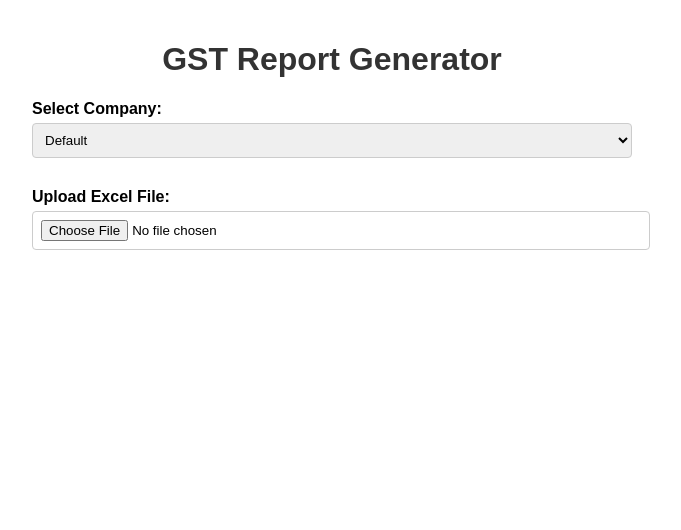
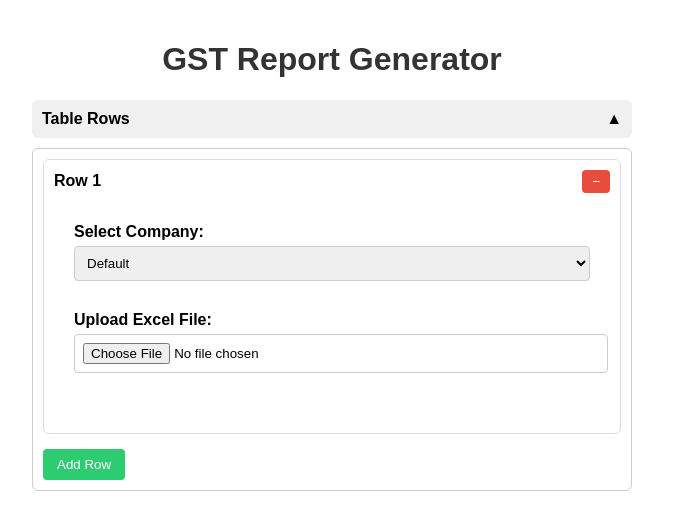
Before and after one commit to nalin-programmer/gst-report-creator, a React (Create React App) app: page / in a window 1280 px wide. Shown: the top 530 px of the page, without its empty margins (308-989 px from the left). Built offline with nearby package versions, Linux system fonts and the light colour scheme.

Commit message:
Allow multiple GST calculations to occur simultaniously

```diff
--- a/src/coponents/ExcelTable.js
+++ b/src/coponents/ExcelTable.js
@@ -1,163 +1,111 @@
-import React, { useState } from 'react';
-import * as XLSX from 'xlsx';
+import React, {useState} from 'react';
 import './ExcelProcessor.css';
+import TableRow from "./TableRow";
 
-const formatStateName = (state) => {
-  return state.toUpperCase() === "JAMMU & KASHMIR" ? "JAMMU AND KASHMIR" : state.toUpperCase();
+function ExcelProcessor() {
+  const [rows, setRows] = useState([{ id: 1, visible: true }]);
+  const [isCollapsed, setIsCollapsed] = useState(false);
+
+  const handleAddRow = () => {
+    setRows([...rows, { id: Date.now(), visible: true }]);
   };
 
-function ExcelProcessor() {
-  const [outputCSV, setOutputCSV] = useState('');
-  const [company, setCompany] = useState('Default');
-  const [totalAmount, setTotalAmount] = useState(0);
-  const [display, setDisplay] = useState([]);
-  const [fileName, setFileName] = useState('');
-  const [isReverse, setReverse]= useState(1);
-
-  const processExcelData = (data) => {
-    let columns=[1,2,3];
-    let total = 0;
-    let displayTable = []
-
-    if (company === 'Meesho') {
-      columns = [29, 18, 28]; // Assuming state, gst, amount are the first three columns
-    } else if (company === 'Default') {
-      columns = [0, 1, 2];
-    }else if (company === 'Reverse') {
-      columns = [31, 15, 30];
-    }else if (company === 'Flipkart'){
-      columns = [48,31,33,35,24]
-    }else if (company === 'Cashback'){
-      columns = [24,11,13,15,8]
-    }else if(company === 'City Mall'){
-      columns = [12,27,26]
-    }else if(company === 'JioMart'){
-      columns = [28,35,34]
-    }else if(company === 'Glowroad'){
-      columns = [18,20,21]
-    }
-
-    const aggregatedData = {};
-    data.slice(1).forEach(row => {
-      console.log(isReverse)
-      let state =row[columns[0]], gst=parseInt(row[columns[1]]), amount=row[columns[2]];
-      console.log(row)
-      if(company === 'Flipkart'||company === 'Cashback' ){
-        gst=parseInt(row[columns[1]])+parseInt(row[columns[2]])+parseInt(row[columns[3]])
-        amount=amount=parseFloat(row[columns[4]])
-      }
-      if (!aggregatedData[state]) {
-        aggregatedData[state] = {};
-      }
-      if (!aggregatedData[state][gst]) {
-        aggregatedData[state][gst] = 0;
-      }
-      if(company === 'Reverse'){
-        aggregatedData[state][gst] += parseFloat(amount)*-1;
-      total+=parseFloat(amount)*-1;
-      }else{
-        aggregatedData[state][gst] += parseFloat(amount);
-      total+=parseFloat(amount);
-      }
-
-
-    });
-
-    setTotalAmount(total);
-    let csvContent = "State,GST,Total Amount\n";
-    for (const state in aggregatedData) {
-      for (const gst in aggregatedData[state]) {
-        if (state === "state") continue;
-        const totalAmount = aggregatedData[state][gst];
-        csvContent += `${formatStateName(state.toUpperCase())},${gst},${totalAmount}\n`;
-        displayTable.push([state.toUpperCase(),gst,totalAmount]);
-      }
-    }
-    setDisplay(displayTable);
-    return csvContent;
-  };
-
-  const handleFileUpload = (e) => {
-    const file = e.target.files[0];
-    setFileName(file.name.split('.').slice(0, -1).join('.'));
-    const reader = new FileReader();
-
-    reader.onload = (event) => {
-      const data = new Uint8Array(event.target.result);
-      const workbook = XLSX.read(data, { type: 'array' });
-      const sheetName =(company==="Flipkart")?workbook.SheetNames[1]: (company==="Cashback")?workbook.SheetNames[2]:workbook.SheetNames[0];
-      const sheet = workbook.Sheets[sheetName];
-      const tableData = XLSX.utils.sheet_to_json(sheet, { header: 1 });
-      const csvContent = processExcelData(tableData);
-      console.log("Table Data==>",tableData)
-      setOutputCSV(csvContent);
-    };
-
-    reader.readAsArrayBuffer(file);
+  const toggleRowVisibility = (id) => {
+    setRows(
+        rows.map((row) =>
+            row.id === id ? { ...row, visible: !row.visible } : row
+        )
+    );
   };
 
   return (
       <div className="container">
         <h1>GST Report Generator</h1>
-    <div className="form-group">
-      <label htmlFor="company-select">Select Company:</label>
-      <select
-        id="company-select"
-        value={company}
-        onChange={(e) => setCompany(e.target.value)}
+        <div
+            className="collapsible-header"
+            onClick={() => setIsCollapsed(!isCollapsed)}
+            style={{
+              cursor: "pointer",
+              background: "#f0f0f0",
+              padding: "10px",
+              borderRadius: "6px",
+              display: "flex",
+              justifyContent: "space-between",
+              alignItems: "center",
+            }}
         >
-        <option value="Default">Default</option>
-        <option value="Meesho">Meesho</option>
-        <option value="Reverse">Meesho Reverse</option>
-        <option value="Flipkart">Flipkart</option>
-        <option value="Cashback">Flipkart Cashback</option>
-        <option value="City Mall">City Mall</option>
-        <option value="JioMart">JioMart</option>
-        <option value="Glowroad">Glowroad</option>
-      </select>
+          <span style={{ fontWeight: "bold" }}>Table Rows</span>
+          <span>{isCollapsed ? "▼" : "▲"}</span>
         </div>
-    <div className="form-group">
-      <label htmlFor="file-upload">Upload Excel File:</label>
-      <input
-        id="file-upload"
-        type="file"
-        onChange={handleFileUpload}
-      />
+
+        {/* Collapsible Content */}
+        {!isCollapsed && (
+            <div
+                className="table-list"
+                style={{
+                  marginTop: "10px",
+                  padding: "10px",
+                  border: "1px solid #ccc",
+                  borderRadius: "6px",
+                }}
+            >
+              {rows.map((row, index) => (
+                  <div
+                      key={row.id}
+                      style={{
+                        border: "1px solid #ddd",
+                        borderRadius: "6px",
+                        marginBottom: "10px",
+                        padding: "10px",
+                      }}
+                  >
+                    <div
+                        style={{
+                          display: "flex",
+                          justifyContent: "space-between",
+                          alignItems: "center",
+                        }}
+                    >
+                      <h4 style={{ margin: 0 }}>Row {index + 1}</h4>
+                      <button
+                          onClick={() => toggleRowVisibility(row.id)}
+                          style={{
+                            background: row.visible ? "#e74c3c" : "#2ecc71",
+                            color: "white",
+                            border: "none",
+                            borderRadius: "4px",
+                            padding: "4px 10px",
+                            cursor: "pointer",
+                          }}
+                      >
+                        {row.visible ? "−" : "+"}
+                      </button>
                     </div>
-    {outputCSV && (
-      <div className="output-section">
-        <h3>Aggregated Data</h3>
-        {/* <textarea rows="10" cols="50" value={outputCSV} readOnly /><br/> */}
-        <table>
-            <thead>
-              <tr>
-                <th>State</th>
-                <th>GST</th>
-                <th>Total Amount</th>
-              </tr>
-            </thead>
-            <tbody>
-              {display.map((row) => (
-                <tr >
-                  <td>{row[0]}</td>
-                  <td>{row[1]}</td>
-                  <td>{row[2]}</td>
-                </tr>
-              ))}
-            </tbody>
-          </table>
-        <table>
 
-        </table>
-        {totalAmount !== 0 && (
-      <div className="total-amount">
-        <h3>Total Amount: {totalAmount.toFixed(2)}</h3>
-      </div>
-    )}<br/>
-        <a href={`data:text/csv;charset=utf-8,${encodeURIComponent(outputCSV)}`} download={`${fileName}_gst.csv`}>Download CSV</a>
+                    {row.visible && (
+                        <div style={{ marginTop: "10px" }}>
+                          <TableRow />
                         </div>
                     )}
+                  </div>
+              ))}
 
+              <button
+                  onClick={handleAddRow}
+                  style={{
+                    background: "#2ecc71",
+                    color: "white",
+                    border: "none",
+                    borderRadius: "4px",
+                    padding: "8px 14px",
+                    cursor: "pointer",
+                    marginTop: "5px",
+                  }}
+              >
+                Add Row
+              </button>
+            </div>
+        )}
       </div>
   );
 }
--- /dev/null
+++ b/src/coponents/TableRow.js
@@ -0,0 +1,164 @@
+import React, { useState } from 'react';
+import * as XLSX from 'xlsx';
+import './ExcelProcessor.css';
+
+const formatStateName = (state) => {
+    return state.toUpperCase() === "JAMMU & KASHMIR" ? "JAMMU AND KASHMIR" : state.toUpperCase();
+};
+
+function TableRow() {
+    const [outputCSV, setOutputCSV] = useState('');
+    const [company, setCompany] = useState('Default');
+    const [totalAmount, setTotalAmount] = useState(0);
+    const [display, setDisplay] = useState([]);
+    const [fileName, setFileName] = useState('');
+    const [isReverse, setReverse]= useState(1);
+
+    const processExcelData = (data) => {
+        let columns=[1,2,3];
+        let total = 0;
+        let displayTable = []
+
+        if (company === 'Meesho') {
+            columns = [12, 7, 8]; // Assuming state, gst, amount are the first three columns
+        } else if (company === 'Default') {
+            columns = [0, 1, 2];
+        }else if (company === 'Reverse') {
+            columns = [12, 7, 8];
+        }else if (company === 'Flipkart'){
+            columns = [48,31,33,35,24]
+        }else if (company === 'Cashback'){
+            columns = [24,11,13,15,8]
+        }else if(company === 'City Mall'){
+            columns = [12,27,26]
+        }else if(company === 'JioMart'){
+            columns = [27,36,35]
+        }else if(company === 'Glowroad'){
+            columns = [18,20,21]
+        }
+
+        const aggregatedData = {};
+        data.slice(1).forEach(row => {
+            console.log(isReverse)
+            let state =row[columns[0]], gst=parseInt(row[columns[1]]), amount=row[columns[2]];
+            console.log(row)
+            if(company === 'Flipkart'||company === 'Cashback' ){
+                gst=parseInt(row[columns[1]])+parseInt(row[columns[2]])+parseInt(row[columns[3]])
+                amount=amount=parseFloat(row[columns[4]])
+            }
+            if (!aggregatedData[state]) {
+                aggregatedData[state] = {};
+            }
+            if (!aggregatedData[state][gst]) {
+                aggregatedData[state][gst] = 0;
+            }
+            if(company === 'Reverse'){
+                aggregatedData[state][gst] += parseFloat(amount)*-1;
+                total+=parseFloat(amount)*-1;
+            }else{
+                aggregatedData[state][gst] += parseFloat(amount);
+                total+=parseFloat(amount);
+            }
+
+
+        });
+
+        setTotalAmount(total);
+        let csvContent = "State,GST,Total Amount\n";
+        for (const state in aggregatedData) {
+            for (const gst in aggregatedData[state]) {
+                if (state === "state") continue;
+                const totalAmount = aggregatedData[state][gst];
+                csvContent += `${formatStateName(state.toUpperCase())},${gst},${totalAmount}\n`;
+                displayTable.push([state.toUpperCase(),gst,totalAmount]);
+            }
+        }
+        setDisplay(displayTable);
+        return csvContent;
+    };
+
+    const handleFileUpload = (e) => {
+        const file = e.target.files[0];
+        setFileName(file.name.split('.').slice(0, -1).join('.'));
+        const reader = new FileReader();
+
+        reader.onload = (event) => {
+            const data = new Uint8Array(event.target.result);
+            const workbook = XLSX.read(data, { type: 'array' });
+            const sheetName =(company==="Flipkart")?workbook.SheetNames[1]: (company==="Cashback")?workbook.SheetNames[2]:workbook.SheetNames[0];
+            const sheet = workbook.Sheets[sheetName];
+            const tableData = XLSX.utils.sheet_to_json(sheet, { header: 1 });
+            const csvContent = processExcelData(tableData);
+            console.log("Table Data==>",tableData)
+            setOutputCSV(csvContent);
+        };
+
+        reader.readAsArrayBuffer(file);
+    };
+
+    return (
+        <div className="container">
+            <div className="form-group">
+                <label htmlFor="company-select">Select Company:</label>
+                <select
+                    id="company-select"
+                    value={company}
+                    onChange={(e) => setCompany(e.target.value)}
+                >
+                    <option value="Default">Default</option>
+                    <option value="Meesho">Meesho</option>
+                    <option value="Reverse">Meesho Reverse</option>
+                    <option value="Flipkart">Flipkart</option>
+                    <option value="Cashback">Flipkart Cashback</option>
+                    <option value="City Mall">City Mall</option>
+                    <option value="JioMart">JioMart</option>
+                    <option value="Glowroad">Glowroad</option>
+                </select>
+            </div>
+            <div className="form-group">
+                <label htmlFor="file-upload">Upload Excel File:</label>
+                <input
+                    id="file-upload"
+                    type="file"
+                    onChange={handleFileUpload}
+                />
+            </div>
+            {outputCSV && (
+                <div className="output-section">
+                    <h3>Aggregated Data</h3>
+                    {/* <textarea rows="10" cols="50" value={outputCSV} readOnly /><br/> */}
+                    <table>
+                        <thead>
+                        <tr>
+                            <th>State</th>
+                            <th>GST</th>
+                            <th>Total Amount</th>
+                        </tr>
+                        </thead>
+                        <tbody>
+                        {display.map((row) => (
+                            <tr >
+                                <td>{row[0]}</td>
+                                <td>{row[1]}</td>
+                                <td>{row[2]}</td>
+                            </tr>
+                        ))}
+                        </tbody>
+                    </table>
+                    <table>
+
+                    </table>
+                    {totalAmount !== 0 && (
+                        <div className="total-amount">
+                            <h3>Total Amount: {totalAmount.toFixed(2)}</h3>
+                        </div>
+                    )}<br/>
+                    <a href={`data:text/csv;charset=utf-8,${encodeURIComponent(outputCSV)}`} download={`${fileName}_gst.csv`}>Download CSV</a>
+                </div>
+            )}
+
+        </div>
+    );
+}
+
+export default TableRow;
```
Lines whose indentation alone changed are shown as unchanged.
